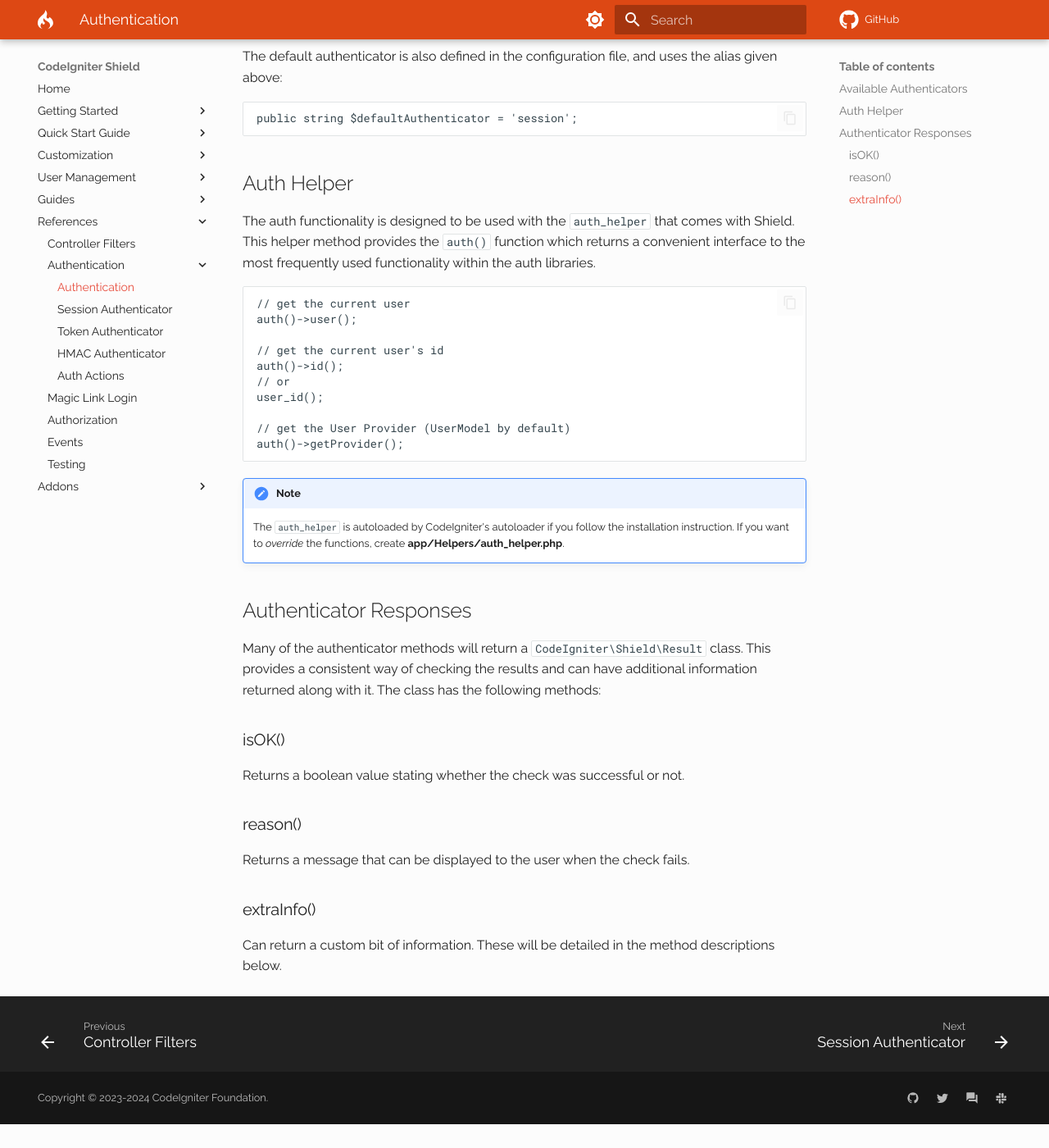
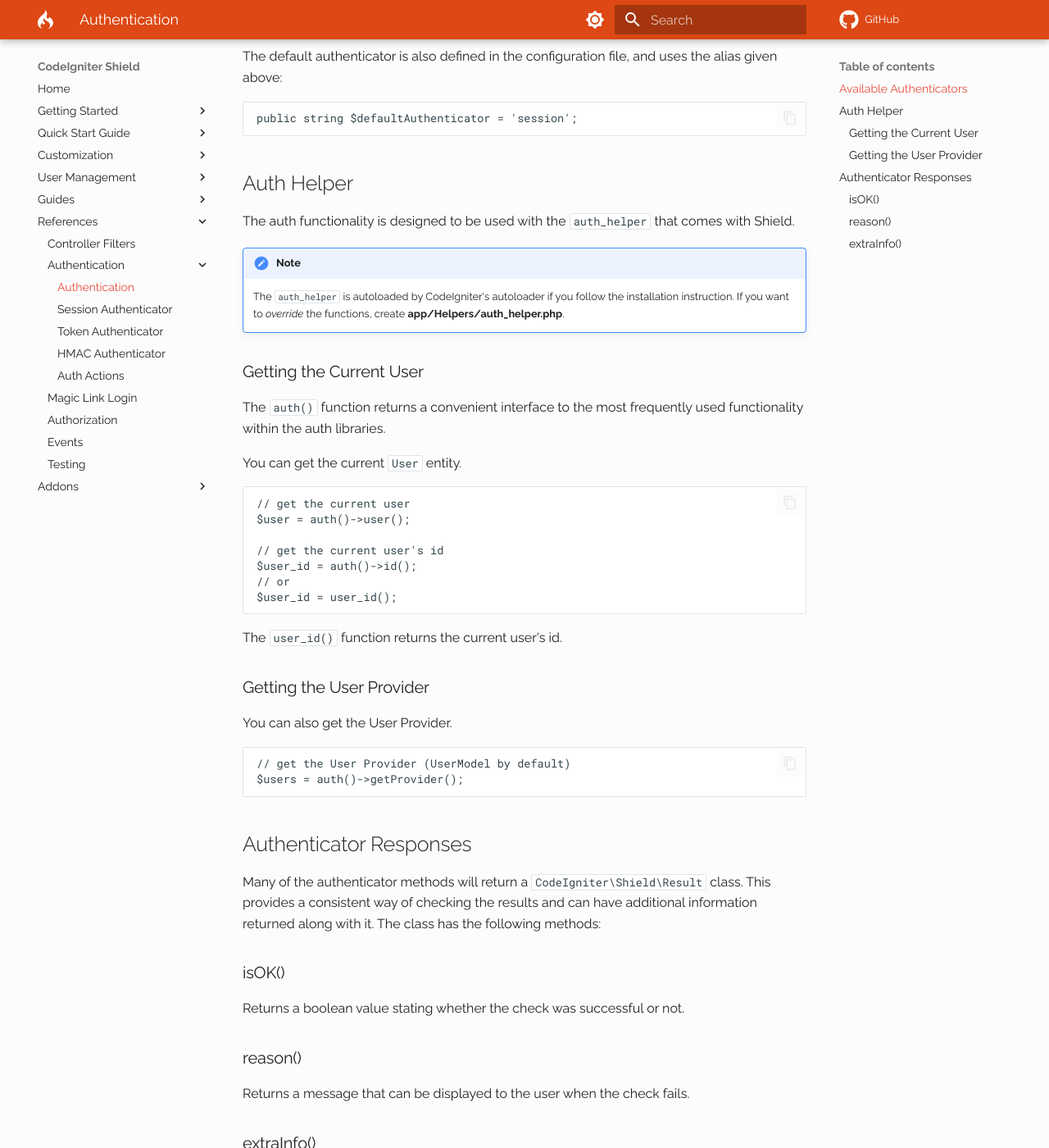
Before and after one commit to codeigniter4/shield, an MkDocs documentation site: the page built from docs/references/authentication/authentication.md, in a window 1280 px wide and 1400 px high, scrolled down 572 px. Shown: the whole window at 82% size. Built offline with MkDocs 1.6.1 and Material for MkDocs 9.7.7, drawn with Linux system fonts in a browser that asks for light colours; comment, search, counter and statistics services are not loaded; a style sheet for code colours, icons or effects is not loaded; before the commit the page ends 1943 px from its top, so only the background shows below that.

Commit message:
docs: improve explanation and sample code

````diff
--- a/docs/references/authentication/authentication.md
+++ b/docs/references/authentication/authentication.md
@@ -29,28 +29,42 @@ public string $defaultAuthenticator = 'session';
 
 ## Auth Helper
 
-The auth functionality is designed to be used with the `auth_helper` that comes with Shield. This
-helper method provides the `auth()` function which returns a convenient interface to the most frequently
-used functionality within the auth libraries.
-
-```php
-// get the current user
-auth()->user();
-
-// get the current user's id
-auth()->id();
-// or
-user_id();
-
-// get the User Provider (UserModel by default)
-auth()->getProvider();
-```
+The auth functionality is designed to be used with the `auth_helper` that comes
+with Shield.
 
 !!! note
 
     The `auth_helper` is autoloaded by CodeIgniter's autoloader if you follow the
     installation instruction. If you want to *override* the functions, create
     **app/Helpers/auth_helper.php**.
+
+### Getting the Current User
+
+The `auth()` function returns a convenient interface to the most frequently used
+functionality within the auth libraries.
+
+You can get the current `User` entity.
+
+```php
+// get the current user
+$user = auth()->user();
+
+// get the current user's id
+$user_id = auth()->id();
+// or
+$user_id = user_id();
+```
+
+The `user_id()` function returns the current user's id.
+
+### Getting the User Provider
+
+You can also get the User Provider.
+
+```php
+// get the User Provider (UserModel by default)
+$users = auth()->getProvider();
+```
 
 ## Authenticator Responses
 
````
